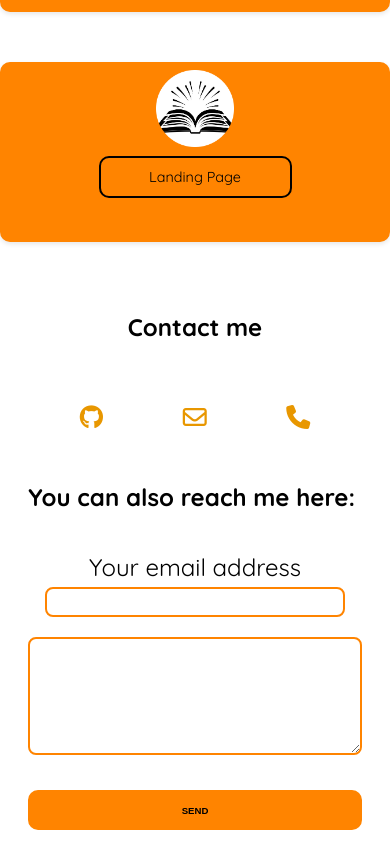
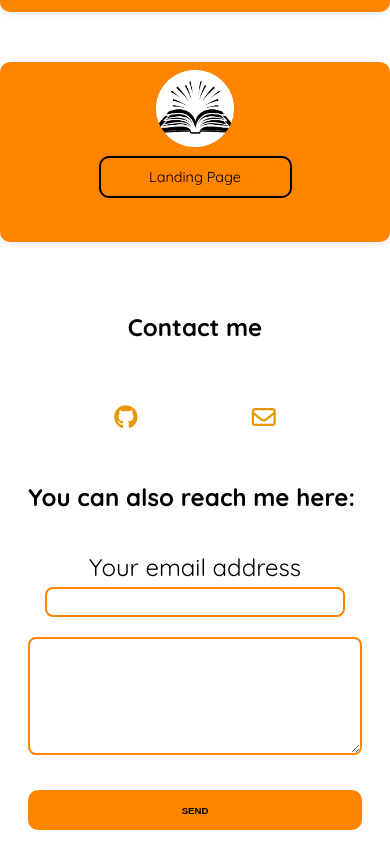
Before and after one commit to calypsohebrard/fcc-portfolio, a plain HTML site: page index.html in a window 390 px wide. Shown: the part 778-1628 px from the top of the page. Drawn offline with Linux system fonts and the light colour scheme.

Commit message:
removed phone link and correct mail link
I removed the phone link.The mail link now work.

```diff
--- a/index.html
+++ b/index.html
@@ -62,11 +62,8 @@
         <a id="profile-link" class="contact-link" href="https://github.com/calypsohebrard" target="_blank" rel="noreferrer">
          <i class="fa-brands fa-github" style="color: #e89700; text-decoration: none;"></i>
         </a>
-        <a class="contact-link" href="#" target="_blank" rel="noreferrer">
+        <a class="contact-link" href="mailto:calypso.hebrard@laposte.net" target="_blank" rel="noreferrer">
          <i class="fa-regular fa-envelope" style="color: #e89700; text-decoration: none;"></i>
-        </a>
-        <a class="contact-link" href="#" target="_blank" rel="noreferrer">
-          <i class="fa-solid fa-phone" style="color: #e89700; text-decoration: none;"></i>
         </a>
        </div>
         <div class="contact-form">
```
